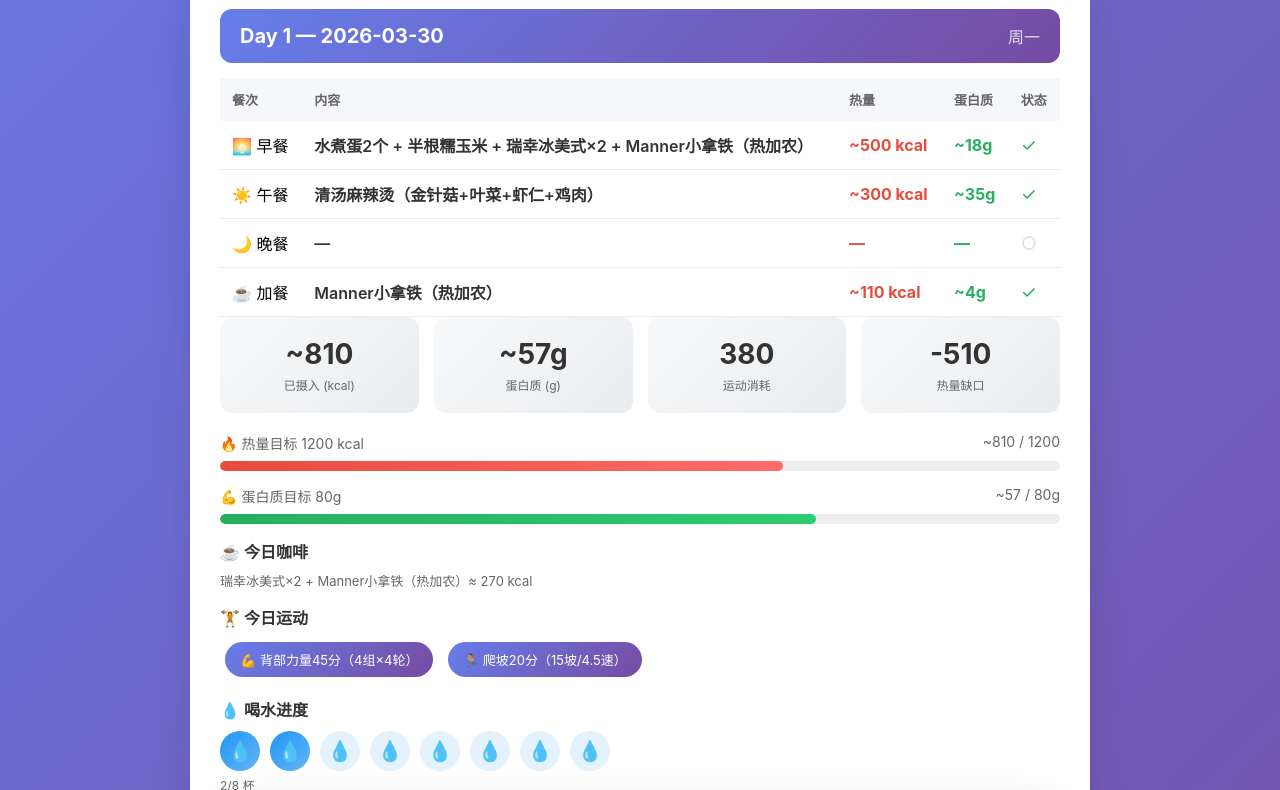
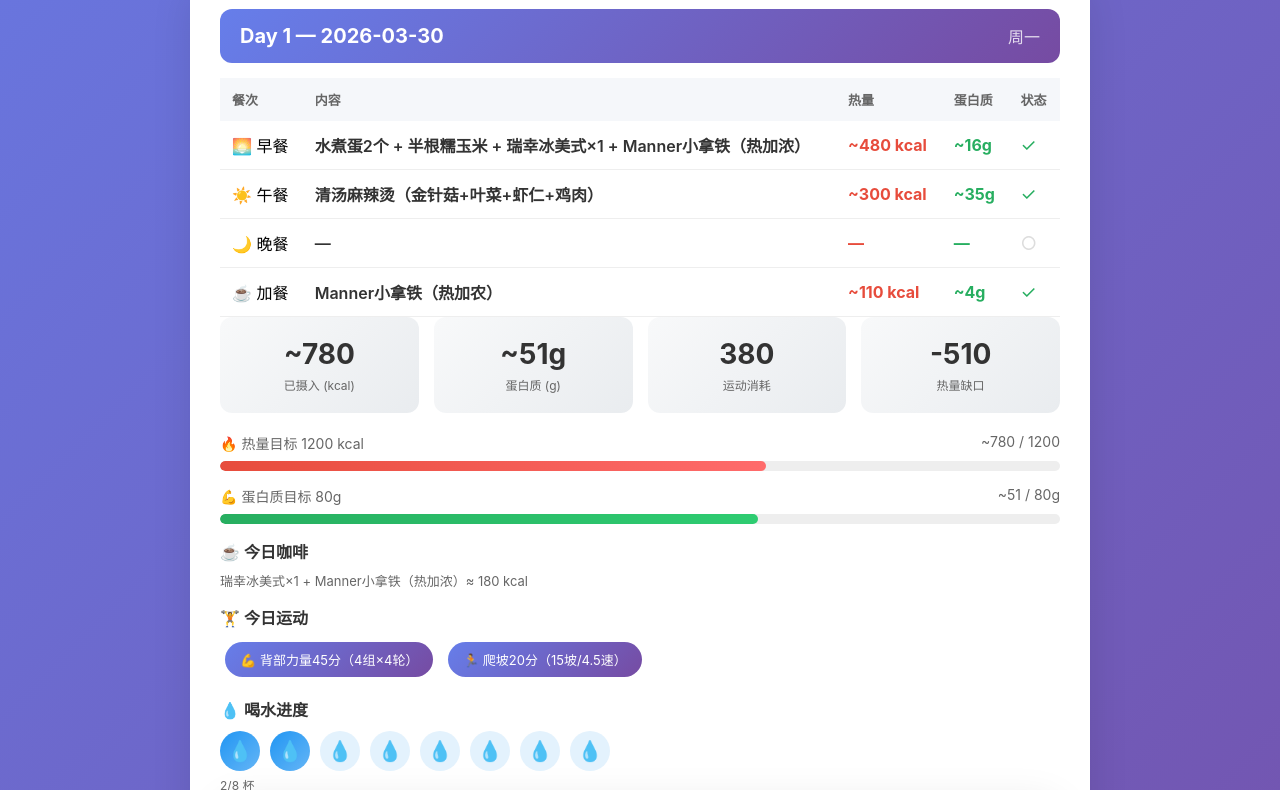
Before and after one commit to Lilyluoli/lily-diet-tracker, a plain HTML site: page index.html in a window 1280 px wide. Shown: the part 605-1395 px from the top of the page. Drawn offline with Linux system fonts and the light colour scheme.

Commit message:
Update Day1: 1 coffee each

```diff
--- a/index.html
+++ b/index.html
@@ -348,9 +348,9 @@
                 <tbody>
                     <tr>
                         <td>🌅 早餐</td>
-                        <td class="meal-name">水煮蛋2个 + 半根糯玉米 + 瑞幸冰美式×2 + Manner小拿铁（热加农）</td>
-                        <td class="calorie">~500 kcal</td>
-                        <td class="protein">~18g</td>
+                        <td class="meal-name">水煮蛋2个 + 半根糯玉米 + 瑞幸冰美式×1 + Manner小拿铁（热加浓）</td>
+                        <td class="calorie">~480 kcal</td>
+                        <td class="protein">~16g</td>
                         <td><span class="status-done">✓</span></td>
                     </tr>
                     <tr>
@@ -379,11 +379,11 @@
 
             <div class="summary-grid">
                 <div class="summary-card">
-                    <div class="number">~810</div>
+                    <div class="number">~780</div>
                     <div class="label">已摄入 (kcal)</div>
                 </div>
                 <div class="summary-card">
-                    <div class="number">~57g</div>
+                    <div class="number">~51g</div>
                     <div class="label">蛋白质 (g)</div>
                 </div>
                 <div class="summary-card">
@@ -400,19 +400,19 @@
                 <div class="progress-item">
                     <div class="progress-label">
                         <span>🔥 热量目标 1200 kcal</span>
-                        <span>~810 / 1200</span>
+                        <span>~780 / 1200</span>
                     </div>
                     <div class="progress-bar">
-                        <div class="progress-fill calorie" style="width: 67%"></div>
+                        <div class="progress-fill calorie" style="width: 65%"></div>
                     </div>
                 </div>
                 <div class="progress-item">
                     <div class="progress-label">
                         <span>💪 蛋白质目标 80g</span>
-                        <span>~57 / 80g</span>
+                        <span>~51 / 80g</span>
                     </div>
                     <div class="progress-bar">
-                        <div class="progress-fill protein" style="width: 71%"></div>
+                        <div class="progress-fill protein" style="width: 64%"></div>
                     </div>
                 </div>
             </div>
@@ -420,7 +420,7 @@
             <div style="margin-top: 15px;">
                 <span style="font-weight: 600; color: #333;">☕ 今日咖啡</span>
                 <div style="margin-top: 8px; color: #666; font-size: 13px;">
-                    瑞幸冰美式×2 + Manner小拿铁（热加农）≈ 270 kcal
+                    瑞幸冰美式×1 + Manner小拿铁（热加浓）≈ 180 kcal
                 </div>
 
             <div style="margin-top: 15px;">
```
